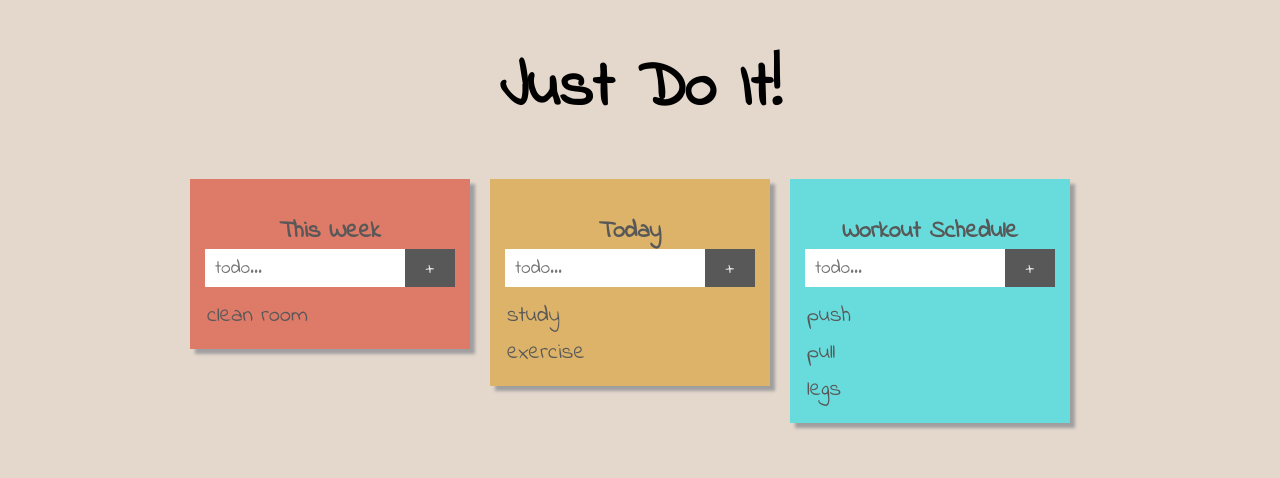
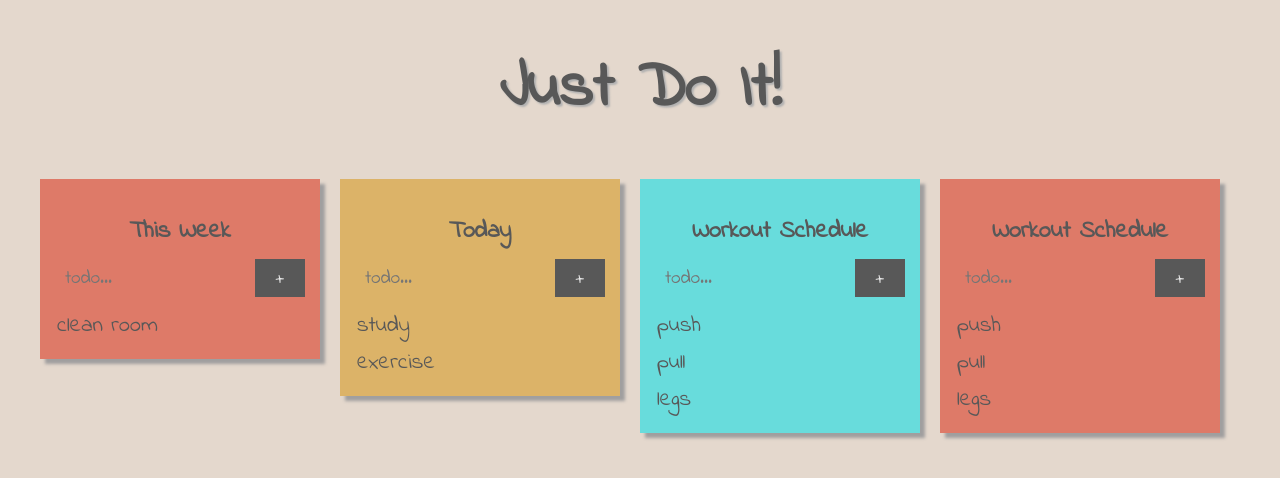
Before and after one commit to anthonyjsilva/just-do-it, a plain HTML site: page index.html in a window 1280 px wide. Drawn offline with Linux system fonts and the light colour scheme.

Commit message:
trying to find a good balance between DOM manipulation and template literals

```diff
--- a/script.js
+++ b/script.js
@@ -3,9 +3,6 @@ let LISTS = [];
 if (localStorage['todos']) {
   LISTS = JSON.parse(localStorage['todos']);
 } else {
-
-  console.log(LISTS);
-  // array of list objects
   LISTS.push({name: 'This Week', color: 'red', todos: ['clean room']});
   LISTS.push({
     name: 'Today',
@@ -17,51 +14,71 @@ if (localStorage['todos']) {
     color: 'blue',
     todos: ['push', 'pull', 'legs']
   });
+  LISTS.push({
+    name: 'Workout Schedule',
+    color: 'red',
+    todos: ['push', 'pull', 'legs']
+  });
 }
 
 const WRAPPER = document.querySelector('.wrapper');
-let INPUTS = Array.prototype.slice.call(document.querySelectorAll('.list-input'));
-let LIST_ITEMS = Array.prototype.slice.call(document.querySelectorAll('.list-items'));
+let EDIT_MODE = false;
+
 render();
-
-
-let EDIT_MODE = false;
 
 function render() {
   WRAPPER.innerHTML = '';
+
   LISTS.forEach(list => {
-
     let listItems = ``;
-
     list.todos.forEach((li, index) => {
-      listItems += `
-        <div>${li}</div>
-      `;
+      listItems += `<div>${li}</div>`;
     });
 
     let template = `
       <div class="list" style="background-color:var(--note-color-${list.color})">
         <div class="list-header">
           <h2>${list.name}</h2>
-          <div class="input-container">
-            <input class='list-input' type="text" placeholder="todo...">
+          <div class="input-container" display="${((EDIT_MODE) ? 'flex' : 'none')}">
+            <input class='list-input' type="text" placeholder="todo..." autofocus>
             <div class="add-btn">+</div>
           </div>
         </div>
         <div class="list-items">
           ${listItems}
         </div>
-      </div>
-    `;
+      </div>`;
+
     WRAPPER.innerHTML += template;
+  });
 
+  localStorage.setItem('todos', JSON.stringify(LISTS));
+
+  let INPUTS = Array.prototype.slice.call(document.querySelectorAll('.list-input'));
+  let LIST_ITEMS = Array.prototype.slice.call(document.querySelectorAll('.list-items div'));
+
+
+  INPUTS.forEach((input, index) => {
+    input.addEventListener('keydown', e => {
+      if (e.key === 'Enter') {
+        LISTS[index].todos.push(input.value);
+        console.log(LIST_ITEMS);
+        render();
+        // let todo = document.createElement('div');
+        // todo.textContent = input.value;
+        // input.value = '';
+        // LIST_ITEMS[index].addEventListener('click', e => e.currentTarget.remove());
+        // LIST_ITEMS[index].appendChild(todo);
+
+      }
+    });
   });
-  console.log(LISTS);
-  localStorage.setItem('todos', JSON.stringify(LISTS));
-  console.log(localStorage);
-  INPUTS = Array.prototype.slice.call(document.querySelectorAll('.list-input'));
 
-  LIST_ITEMS = Array.prototype.slice.call(document.querySelectorAll('.list-items'));
+  // LIST_ITEMS.forEach((input, index) => {
+  //   input.addEventListener('click', e => e.currentTarget.remove());
+  //   LISTS[index].todos.splice(index, 1);
+  //
+  // });
 
 };
 
@@ -71,9 +88,7 @@ window.addEventListener('keydown', e => {
     let inputs = Array.prototype.slice.call(document.querySelectorAll('.input-container'));
     console.log(inputs);
     inputs.forEach(input => {
-      input.style.display = EDIT_MODE
-        ? 'flex'
-        : 'none';
+      input.style.display = EDIT_MODE ? 'flex' : 'none';
     });
 
     console.log('toggle edit mode');
@@ -85,19 +100,3 @@ window.addEventListener('keydown', e => {
     console.log('cleared storage');
   }
 });
-
-INPUTS.forEach((input, index) => {
-  input.addEventListener('keydown', e => {
-    if (e.key === 'Enter' ) {
-      LISTS[index].todos.push(input.value);
-      // input.value = '';
-      render();
-      // let todo = document.createElement('div');
-      // todo.textContent = input.value;
-      // input.value = '';
-      // todo.addEventListener('click', e => e.currentTarget.remove());
-      // LIST_ITEMS[index].appendChild(todo);
-
-    }
-  });
-});
--- a/style.css
+++ b/style.css
@@ -31,6 +31,8 @@ body {
 
 header h1 {
   font-size: 4em;
+  color: var(--heading-color);
+  text-shadow: 2px 2px 2px #b1b1b1;
 }
 
 .wrapper {
@@ -58,7 +60,7 @@ header h1 {
 }
 
 .list-header h2 {
-  margin-bottom: 0px;
+  margin-bottom: 10px;
 }
 
 .list-items {
@@ -91,6 +93,7 @@ header h1 {
   width: 80%;
   padding: 5px 5px 5px 10px;
   border: 0;
+  background: none;
 }
 
 
```
